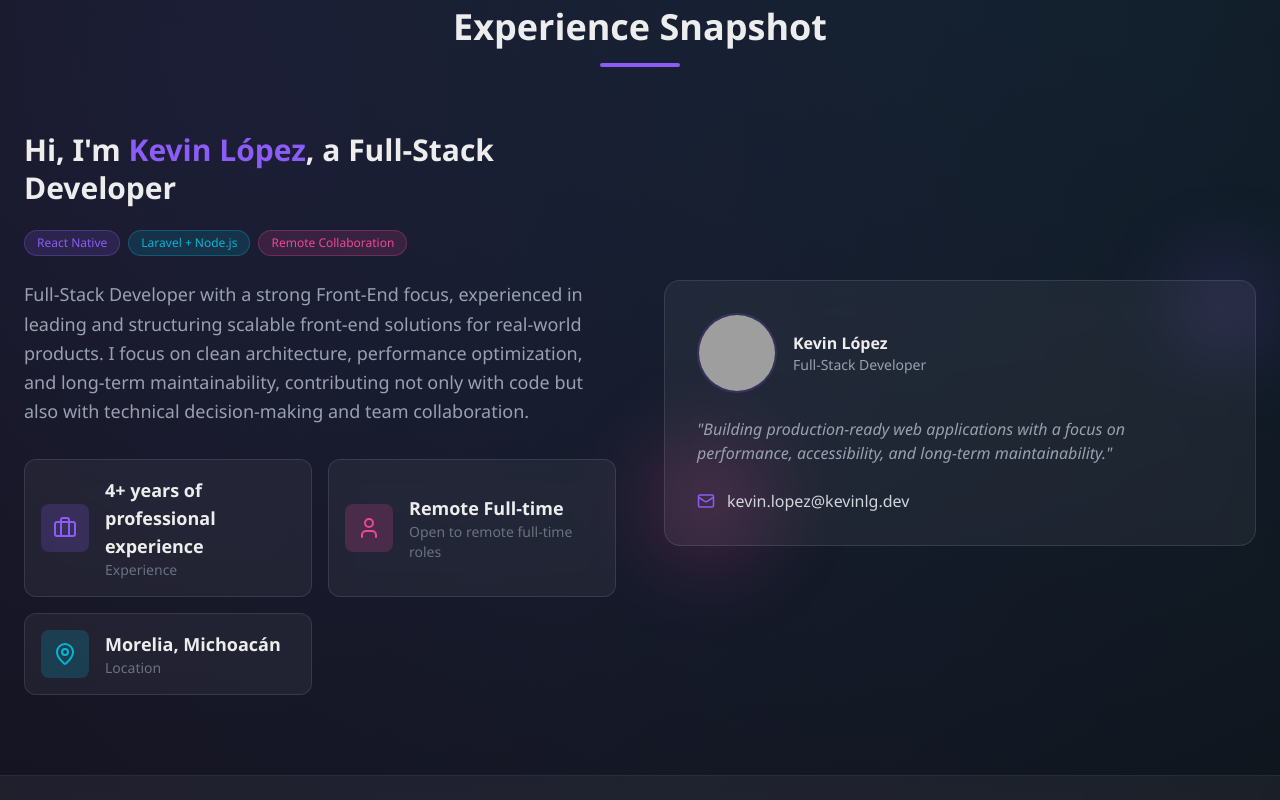
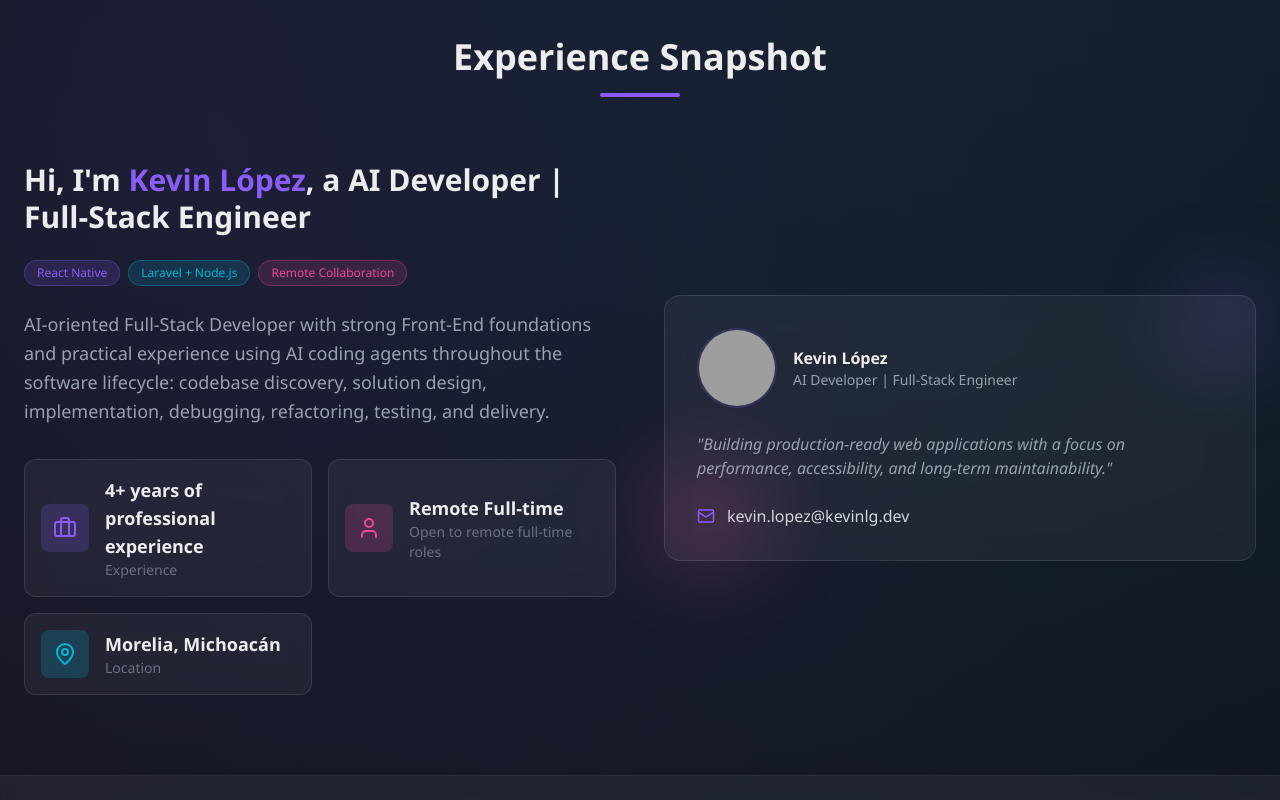
Before and after one commit to nightmare28899/portfolio2.0, a Next.js app: page / in a window 1280 px wide. Shown: the part 1060-1860 px from the top of the page. Built offline with nearby package versions, Linux system fonts and the light colour scheme; no server answers; grey boxes are pictures that could not be loaded.

Commit message:
feat: tailor portfolio for AI developer role

```diff
--- a/components/sections/ExperienceTimeline.tsx
+++ b/components/sections/ExperienceTimeline.tsx
@@ -3,6 +3,22 @@
 import { motion } from "framer-motion";
 
 const experienceItems = [
+  {
+    role: "AI Developer | Full-Stack Engineer",
+    company: "AI-Assisted Product Development",
+    dates: "Ongoing",
+    responsibilities: [
+      "Use ChatGPT, Claude, Cursor, and Codex to understand existing codebases and plan coherent changes.",
+      "Build end-to-end features across React, Next.js, TypeScript, REST APIs, backend logic, and SQL.",
+      "Investigate bugs methodically, refactor fragile code, write queries and migrations, and validate changes with tests.",
+      "Use GPT-5, current OpenAI models, Claude Sonnet, and coding agents with judgment: verify assumptions, challenge hallucinated details, and review generated code before delivery.",
+      "Optimize AI workflows with tools such as gentle-ai, Hernes, Engram, and OpenCode, including skill generation and token-aware execution."
+    ],
+    achievements: [
+      "Turned AI into a repeatable engineering workflow with human review, clear hypotheses, and production-quality standards.",
+      "Delivered maintainable web and mobile products while moving efficiently across UI, integrations, server logic, and persistence."
+    ]
+  },
   {
     role: "Full-Stack Developer",
     company: "Government Digital Platforms (Michoacán)",
--- a/lib/data.ts
+++ b/lib/data.ts
@@ -11,8 +11,8 @@ export const COMPANIES = [
 
 export const PERSONAL_INFO = {
   name: "Kevin López",
-  role: "Full-Stack Developer | React, React Native, TypeScript, Laravel & Node.js",
-  bio: "I am a Full-Stack developer with a passion for creating beautiful responsive websites. I have a passion for learning new technologies and practicing by doing projects; I am dedicated to building robust and scalable web applications.",
+  role: "AI Developer | Full-Stack Engineering, React, Next.js & TypeScript",
+  bio: "AI-oriented Full-Stack Developer who uses GPT-5, Claude Sonnet, ChatGPT, Cursor, Codex and other coding agents as engineering multipliers—while verifying assumptions, reviewing generated code, and shipping maintainable production software.",
   experience: "4+ years of professional experience",
   freelance: "Freelance",
   available: "Available",
@@ -21,8 +21,8 @@ export const PERSONAL_INFO = {
   github: "https://github.com/nightmare28899",
   linkedin: "https://linkedin.com/in/kevinlg-dev",
   profileImage: assetUrl("images/profile/profile.png"),
-  resumeEn: assetUrl("cv/CV_KLG.pdf"),
-  resumeEs: assetUrl("cv/CV_KLG_SPANISH.pdf"),
+  resumeEn: assetUrl("cv/CV_KLG_AI_Developer.pdf"),
+  resumeEs: assetUrl("cv/CV_KLG_AI_Developer.pdf"),
 };
 
 export const DATA = {
@@ -36,9 +36,9 @@ export const DATA = {
       contact: "Contact",
     },
     hero: {
-      role: "Full-Stack Developer | React, React Native, TypeScript, Laravel & Node.js",
+      role: "AI Developer | Full-Stack Engineering, React, Next.js & TypeScript",
       greeting: "Hi, I'm",
-      description: "I build cross-platform mobile apps and scalable web systems with React Native, JavaScript/TypeScript, Laravel, and modern frontend frameworks.\n\nI focus on clean architecture, performance, and business impact—shipping production-ready solutions for real users while collaborating across design, backend, and product teams.",
+      description: "I use AI coding agents as a practical engineering multiplier: understanding existing codebases, planning changes, generating and reviewing code, investigating bugs, and shipping reliable end-to-end features.\n\nMy foundation is full-stack development with React, Next.js, TypeScript, REST APIs, SQL, Laravel, Node.js, and React Native, with a focus on clean architecture, testing, performance, and maintainability.",
       ctaProject: "View Projects",
       ctaCV: "Download CV",
       techTitle: "Modern Tech",
@@ -46,8 +46,8 @@ export const DATA = {
     },
     about: {
       title: "Experience Snapshot",
-      role: "Full-Stack Developer",
-      description: "Full-Stack Developer with a strong Front-End focus, experienced in leading and structuring scalable front-end solutions for real-world products. I focus on clean architecture, performance optimization, and long-term maintainability, contributing not only with code but also with technical decision-making and team collaboration.",
+      role: "AI Developer | Full-Stack Engineer",
+      description: "AI-oriented Full-Stack Developer with strong Front-End foundations and practical experience using AI coding agents throughout the software lifecycle: codebase discovery, solution design, implementation, debugging, refactoring, testing, and delivery.",
       experience: "4+ years of professional experience",
       experienceLabel: "Experience",
       freelance: "Freelance",
```
Also changed, not shown: 1 other file (tests, documents, lock files or other folders).
